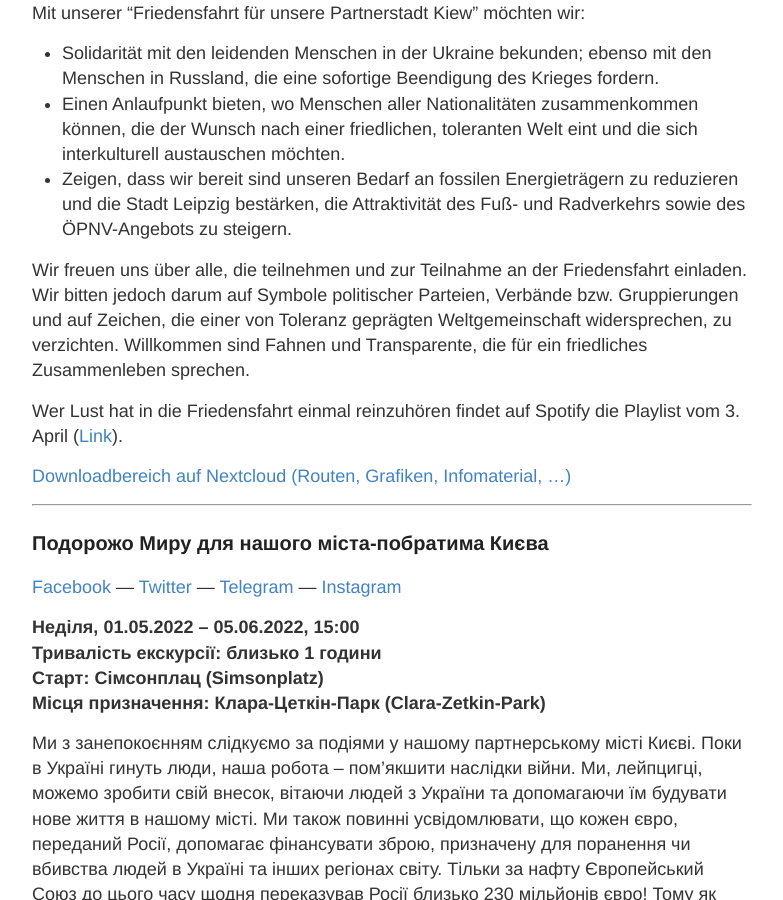
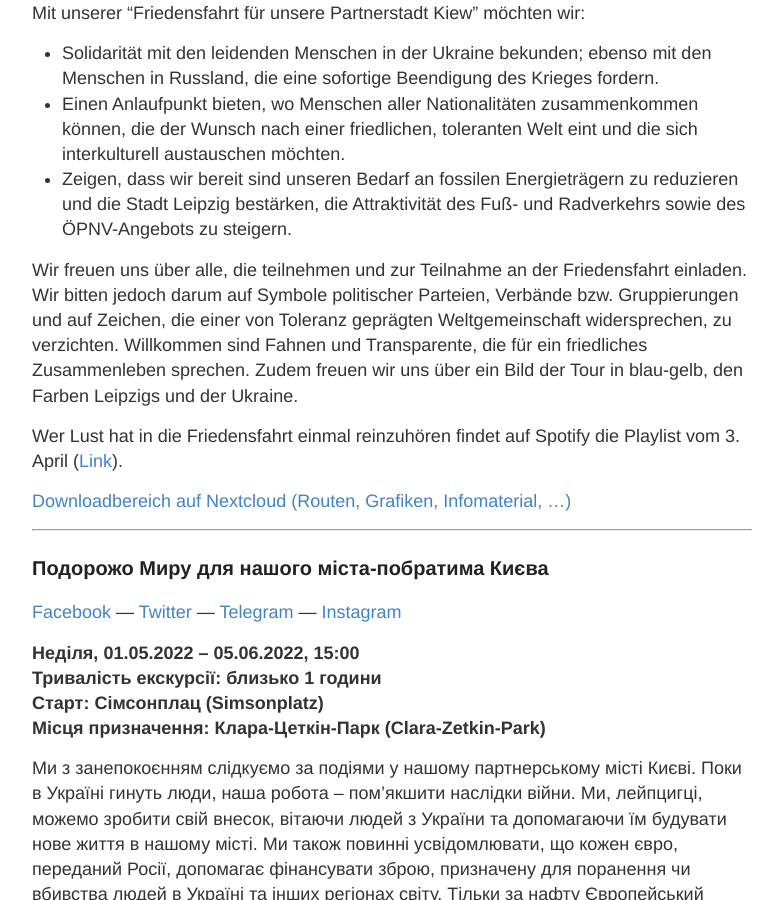
Before and after one commit to s4f-leipzig/s4f-leipzig.github.io, a Jekyll site: the page built from Friedensfahrt.md, in a window 1280 px wide and 900 px high, scrolled down 972 px. Shown: the whole window, without its empty margins (248-1031 px from the left). Built offline with Jekyll 4.4.1, drawn with Linux system fonts in a browser that asks for light colours.

Commit message:
Update Friedensfahrt.md

```diff
--- a/Friedensfahrt.md
+++ b/Friedensfahrt.md
@@ -37,7 +37,7 @@ Mit unserer "Friedensfahrt für unsere Partnerstadt Kiew" möchten wir:
   Radverkehrs sowie des ÖPNV-Angebots zu steigern.</li>
 </ul>
 
-Wir freuen uns über alle, die teilnehmen und zur Teilnahme an der Friedensfahrt einladen. Wir bitten jedoch darum auf Symbole politischer Parteien, Verbände bzw. Gruppierungen und auf Zeichen, die einer von Toleranz geprägten Weltgemeinschaft widersprechen, zu verzichten. Willkommen sind Fahnen und Transparente, die für ein friedliches Zusammenleben sprechen.
+Wir freuen uns über alle, die teilnehmen und zur Teilnahme an der Friedensfahrt einladen. Wir bitten jedoch darum auf Symbole politischer Parteien, Verbände bzw. Gruppierungen und auf Zeichen, die einer von Toleranz geprägten Weltgemeinschaft widersprechen, zu verzichten. Willkommen sind Fahnen und Transparente, die für ein friedliches Zusammenleben sprechen. Zudem freuen wir uns über ein Bild der Tour in blau-gelb, den Farben Leipzigs und der Ukraine.
 
 Wer Lust hat in die Friedensfahrt einmal reinzuhören findet auf Spotify die Playlist vom 3. April (<a href="https://open.spotify.com/playlist/4sKzgkSa3LzwusNhbebB3q?si=6022d5bcd38449f5">Link</a>).
 
```
